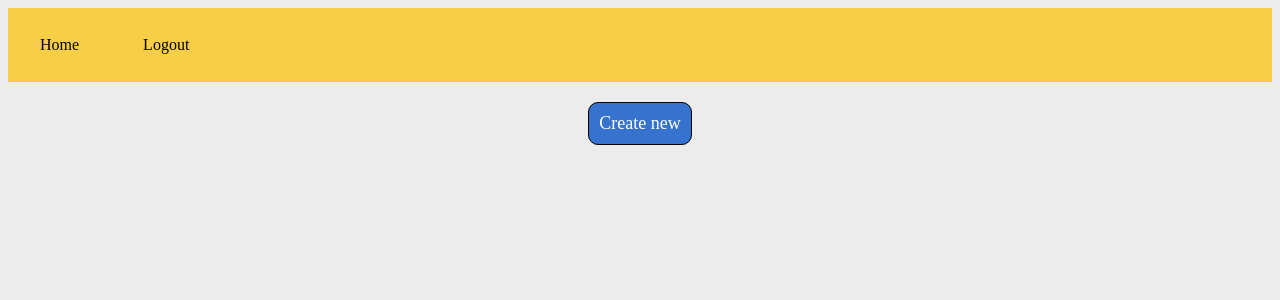
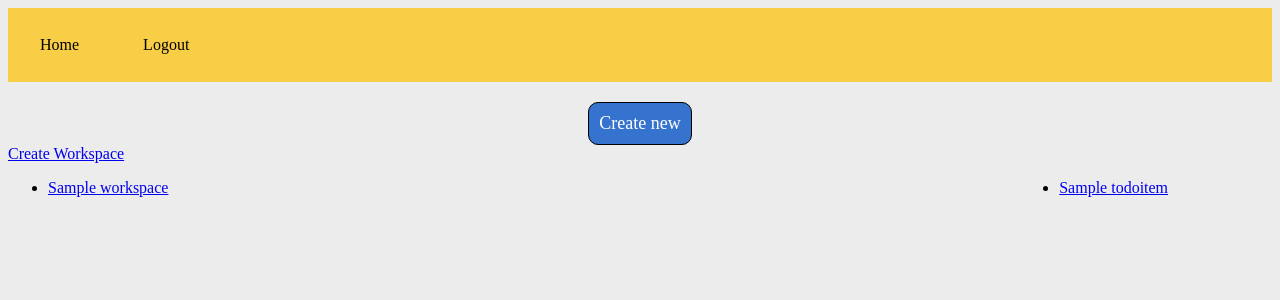
Before and after one commit to mohammadjamshidi364/todo-app, a Django app: page / in a window 1280 px wide. Shown: the top 300 px of the page. Run offline with Django 4.2, Linux system fonts and the light colour scheme; a user stored in the database is signed in; tables that the repository leaves empty hold one stand-in row (values such as "Sample post").

Commit message:
add workspace model , change view and create templates

```diff
--- a/todo_app/admin.py
+++ b/todo_app/admin.py
@@ -1,6 +1,8 @@
 from django.contrib import admin
 
-from .models import TodoItem
+from .models import TodoItem , Workspace
 
 
 admin.site.register(TodoItem)
+
+admin.site.register(Workspace)
--- a/todo_app/models.py
+++ b/todo_app/models.py
@@ -3,8 +3,15 @@ from django.db import models
 from accounts.models import User
 
 
+class Workspace(models.Model):
+    user = models.ForeignKey(User , on_delete=models.CASCADE)
+    name = models.CharField(max_length=254)
+
+    def __str__(self):
+        return self.name
 
 class TodoItem(models.Model):
+    workspace = models.ForeignKey(Workspace , on_delete=models.CASCADE)
     user = models.ForeignKey(User , on_delete=models.CASCADE)
     label = models.CharField(max_length=200)
     description = models.TextField(blank=True)
--- a/todo_app/templates/todo_app/todo_items.html
+++ b/todo_app/templates/todo_app/todo_items.html
@@ -5,18 +5,49 @@ Todo items
 {% endblock title %}
 
 {% block content %}
+<style>
+    .home-container{
+        display: grid;
+        grid-template-columns: 1fr 3fr 1fr;
 
+    }
+
+</style>
 <div class="create_new_todo" >
     <a  class="a_todo_create" href="{% url 'new_todo_item' %}" > Create new </a>
 </div>
 
-<div class="container" >
-    {% for todo in todo_items %}
-        <div class="todo_home" >
-            <ul class="todo_home_ul" >
-                <li class="todo_home_li" ><h3 class="todo_home" ><a  class="todo_home_link" href="{% url 'show_todo_item' todo.id %}" > {{todo.label}} </a></h3></li>
+<div>
+    <a href="{% url 'create_workspace' %}" > Create Workspace </a>
+ </div>
+
+<div class="home-container" >
+
+
+
+    <div class="workspaces" >
+
+        <ul>
+            {% for workspace in workspaces %}
+                <li><a  href="#" > {{workspace}} </a></li>
+            {% endfor %}
+        </ul>
+    </div>
+        <div class='todo_items' >
+            <ul>
+                {% for todo in todo_items %}
+                    <li><a href="{% url 'show_todo_item' todo.id %}" > {{todo}} </a></li>
+                {% endfor %}
             </ul>
-        <div>
-    {% endfor %}
+        </div>
+
+    <div class="todo_completed" >
+        <ul>
+            {% for complated in todo_completed %}
+                <li><a href="{% url 'show_todo_item' complated.id %}" > {{complated}} </a></li>
+            {% endfor %}
+        </ul>
+    </div>
+
 </div>
 {% endblock content %}
--- a/todo_app/urls.py
+++ b/todo_app/urls.py
@@ -5,6 +5,7 @@ from . import views
 urlpatterns = [
     path('' , views.todoItems , name='todo_items'),
     path('create_new_item/', views.createItem , name="new_todo_item"),
+    path('create_workspace/', views.createWorkspace , name="create_workspace"),
     path('show_todo_item/<str:pk>/', views.showTodoItem , name='show_todo_item'),
     path('update_todo_item/<str:pk>/', views.updateItem , name="update_todo_item"),
     path('delete_todo_item/<str:pk>/', views.deleteTodoItem , name='delete_todo_item'),
--- a/todo_app/views.py
+++ b/todo_app/views.py
@@ -1,8 +1,8 @@
 from django.shortcuts import render , redirect
 from django.contrib.auth.decorators import login_required
 
-from .models import TodoItem
-from .forms import CreateTodoItem , UpdateTodoItem
+from .models import TodoItem , Workspace
+from .forms import CreateTodoItem , UpdateTodoItem , CreateWorkspace
 
 
 def todoItems(request):
@@ -13,9 +13,35 @@ def todoItems(request):
         todo_items = TodoItem.objects.filter(user=user , completed=False)
     else:
         todo_items = {}
+    # get all completed todo items of user
+    if request.user.is_authenticated:
+        todo_completed = TodoItem.objects.filter(user=user , completed=True)
+    else:
+        todo_completed = {}
 
-    context = {'todo_items':todo_items}
+    # get workspaces
+    if request.user.is_authenticated:
+        workspaces = Workspace.objects.filter(user=user)
+    else:
+        workspaces = {}
+
+    context = {'todo_items':todo_items , 'todo_completed':todo_completed , 'workspaces':workspaces}
     return render(request , 'todo_app/todo_items.html' , context)
+
+login_required('register')
+def createWorkspace(request):
+    form = CreateWorkspace()
+
+    if request.method == 'POST':
+        form = CreateWorkspace(request.POST)
+        if form.is_valid():
+            user = form.save(commit=False)
+            user.user = request.user
+            user.save()
+            return redirect('todo_items')
+
+    context = {"form":form}
+    return render(request , 'todo_app/create_workspace.html' , context)
 
 login_required('register')
 def createItem(request):
```
Also changed, not shown: todo_app/forms.py (+8 -2 lines), todo_app/templates/todo_app/create_workspace.html (added, +17 -0 lines).
